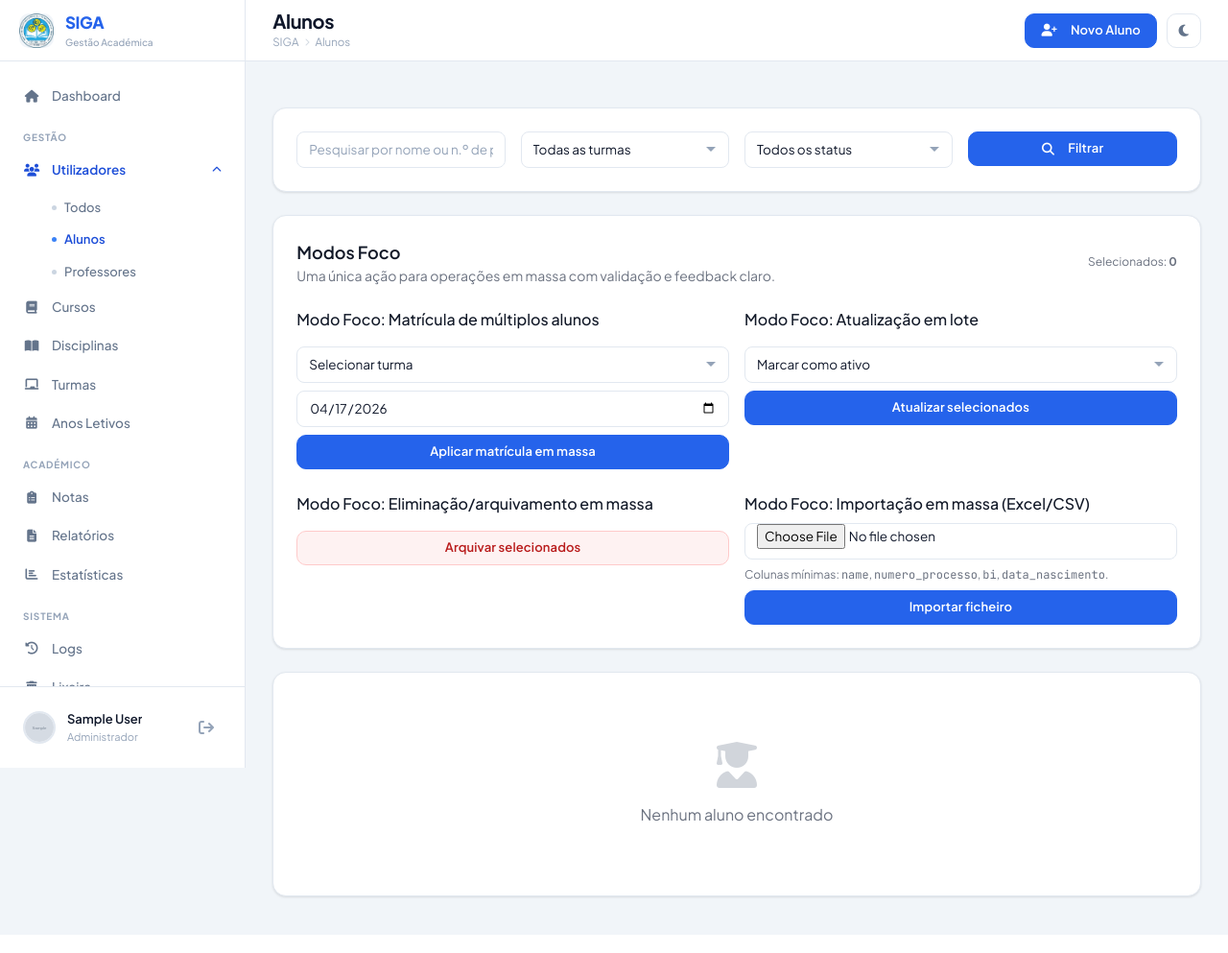
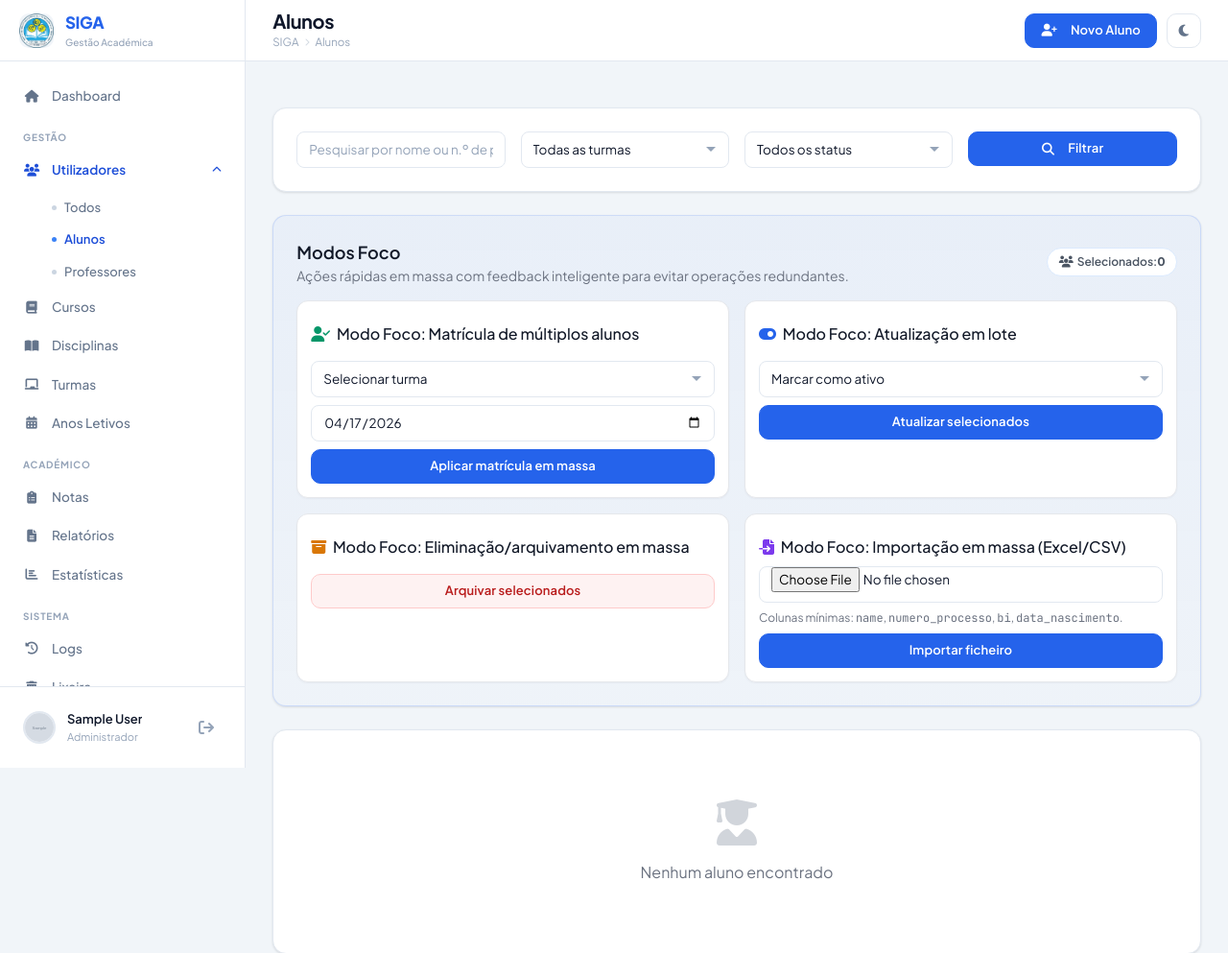
Before and after one commit to josemarpas26-cyber/sistema-escolar2, a Laravel app: page /alunos in a window 1280 px wide. Shown: the top 993 px of the page at 96% size. Run offline with Laravel 12, Linux system fonts and the light colour scheme; a user stored in the database is signed in; data comes from the database, SQL or seed files in the repository; tables that the repository leaves empty hold one stand-in row (values such as "Sample post"); grey boxes marked "Sample" are stand-in pictures; style sheets or scripts are compiled from the project's sources; parts of the project's set-up code (start-up, migrations or seed data) failed here and were passed over; some libraries are stand-ins or nearby versions.

Commit message:
Aprimora feedback e visual do modo foco

```diff
--- a/resources/views/users/alunos.blade.php
+++ b/resources/views/users/alunos.blade.php
@@ -40,19 +40,22 @@
 </x-card>
 
 @if(auth()->user()->isAdmin() || auth()->user()->isSecretaria())
-<x-card class="mb-6">
-    <div class="flex items-center justify-between gap-2 mb-4">
+<x-card class="mb-6 foco-wrap">
+    <div class="foco-header mb-4">
         <div>
             <h3 class="text-lg font-semibold text-gray-900">Modos Foco</h3>
-            <p class="text-sm text-gray-500">Uma única ação para operações em massa com validação e feedback claro.</p>
+            <p class="text-sm text-gray-500">Ações rápidas em massa com feedback inteligente para evitar operações redundantes.</p>
         </div>
-        <span class="text-xs text-gray-500">Selecionados: <strong id="focus-selected-count">0</strong></span>
+        <span class="foco-counter text-xs text-gray-600">
+            <i class="fas fa-users mr-1"></i>
+            Selecionados: <strong id="focus-selected-count">0</strong>
+        </span>
     </div>
 
     <div class="grid grid-cols-1 lg:grid-cols-2 gap-4">
-        <form method="POST" action="{{ route('focus.matricular-alunos') }}" class="space-y-2 focus-form">
+        <form method="POST" action="{{ route('focus.matricular-alunos') }}" class="space-y-2 focus-form foco-action-card">
             @csrf
-            <h4 class="font-medium text-gray-900">Modo Foco: Matrícula de múltiplos alunos</h4>
+            <h4 class="font-medium text-gray-900"><i class="fas fa-user-check mr-1 text-emerald-600"></i> Modo Foco: Matrícula de múltiplos alunos</h4>
             <div class="focus-ids"></div>
             <select name="turma_id" class="input" required>
                 <option value="">Selecionar turma</option>
@@ -64,9 +67,9 @@
             <button type="submit" class="btn btn-primary w-full">Aplicar matrícula em massa</button>
         </form>
 
-        <form method="POST" action="{{ route('focus.atualizar-status') }}" class="space-y-2 focus-form">
+        <form method="POST" action="{{ route('focus.atualizar-status') }}" class="space-y-2 focus-form foco-action-card">
             @csrf
-            <h4 class="font-medium text-gray-900">Modo Foco: Atualização em lote</h4>
+            <h4 class="font-medium text-gray-900"><i class="fas fa-toggle-on mr-1 text-blue-600"></i> Modo Foco: Atualização em lote</h4>
             <div class="focus-ids"></div>
             <select name="ativo" class="input" required>
                 <option value="1">Marcar como ativo</option>
@@ -75,17 +78,17 @@
             <button type="submit" class="btn btn-primary w-full">Atualizar selecionados</button>
         </form>
 
-        <form method="POST" action="{{ route('focus.arquivar-usuarios') }}" class="space-y-2 focus-form" onsubmit="return confirm('Arquivar os registos selecionados? Esta ação pode ser revertida na Lixeira.')">
+        <form method="POST" action="{{ route('focus.arquivar-usuarios') }}" class="space-y-2 focus-form foco-action-card" onsubmit="return confirm('Arquivar os registos selecionados? Esta ação pode ser revertida na Lixeira.')">
             @csrf
             @method('DELETE')
-            <h4 class="font-medium text-gray-900">Modo Foco: Eliminação/arquivamento em massa</h4>
+            <h4 class="font-medium text-gray-900"><i class="fas fa-box-archive mr-1 text-amber-600"></i> Modo Foco: Eliminação/arquivamento em massa</h4>
             <div class="focus-ids"></div>
             <button type="submit" class="btn btn-danger w-full">Arquivar selecionados</button>
         </form>
 
-        <form method="POST" action="{{ route('focus.importar-alunos') }}" enctype="multipart/form-data" class="space-y-2">
+        <form method="POST" action="{{ route('focus.importar-alunos') }}" enctype="multipart/form-data" class="space-y-2 foco-action-card">
             @csrf
-            <h4 class="font-medium text-gray-900">Modo Foco: Importação em massa (Excel/CSV)</h4>
+            <h4 class="font-medium text-gray-900"><i class="fas fa-file-import mr-1 text-violet-600"></i> Modo Foco: Importação em massa (Excel/CSV)</h4>
             <input type="file" name="ficheiro" class="input" accept=".csv,.txt,.xlsx,.xls" required>
             <p class="text-xs text-gray-500">Colunas mínimas: <code>name</code>, <code>numero_processo</code>, <code>bi</code>, <code>data_nascimento</code>.</p>
             <button type="submit" class="btn btn-primary w-full">Importar ficheiro</button>
@@ -223,6 +226,50 @@
 </x-card>
 
 @if(auth()->user()->isAdmin() || auth()->user()->isSecretaria())
+<style>
+    .foco-wrap{
+        background: linear-gradient(180deg, rgba(37,99,235,.04) 0%, rgba(37,99,235,.01) 100%);
+        border: 1px solid rgba(37,99,235,.16);
+    }
+    .foco-header{
+        display:flex;
+        align-items:center;
+        justify-content:space-between;
+        gap:.75rem;
+        flex-wrap:wrap;
+    }
+    .foco-counter{
+        display:inline-flex;
+        align-items:center;
+        background:#fff;
+        border:1px solid #dbeafe;
+        border-radius:9999px;
+        padding:.35rem .7rem;
+        font-weight:600;
+    }
+    .foco-action-card{
+        border:1px solid #e5e7eb;
+        border-radius:12px;
+        padding:14px;
+        background:#fff;
+        box-shadow:0 1px 2px rgba(15,23,42,.04);
+        transition: box-shadow .2s ease, transform .2s ease, border-color .2s ease;
+    }
+    .foco-action-card:hover{
+        border-color:#cbd5e1;
+        box-shadow:0 8px 18px rgba(15,23,42,.08);
+        transform:translateY(-1px);
+    }
+    .dark .foco-wrap{
+        background: linear-gradient(180deg, rgba(56,139,253,.12) 0%, rgba(56,139,253,.04) 100%);
+        border-color:#334155;
+    }
+    .dark .foco-counter,
+    .dark .foco-action-card{
+        background:#0f172a;
+        border-color:#334155;
+    }
+</style>
 <script>
     document.addEventListener('DOMContentLoaded', function () {
         const selectAll = document.getElementById('focus-select-all');
```
Also changed, not shown: app/Http/Controllers/FocusModeController.php (+51 -14 lines), tests/Feature/FocusModeOperationsTest.php (+69 -0 lines).
